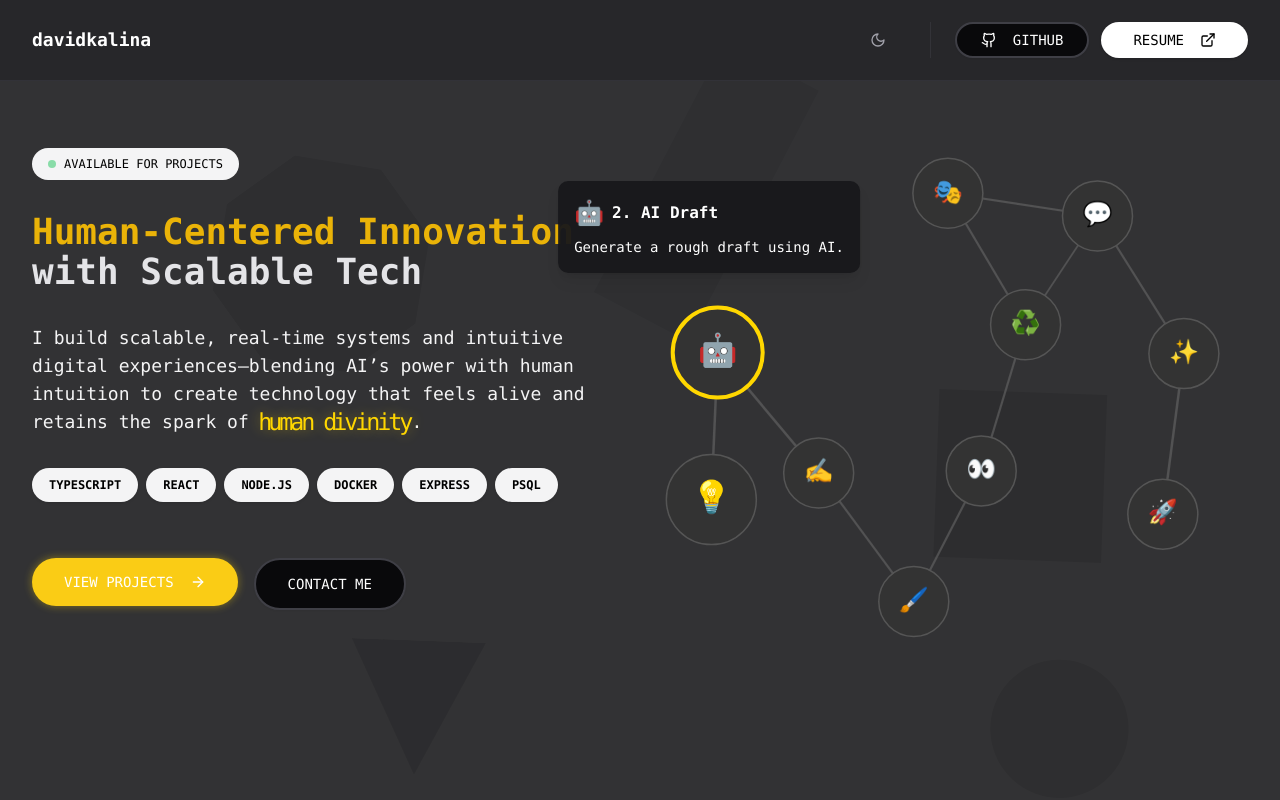
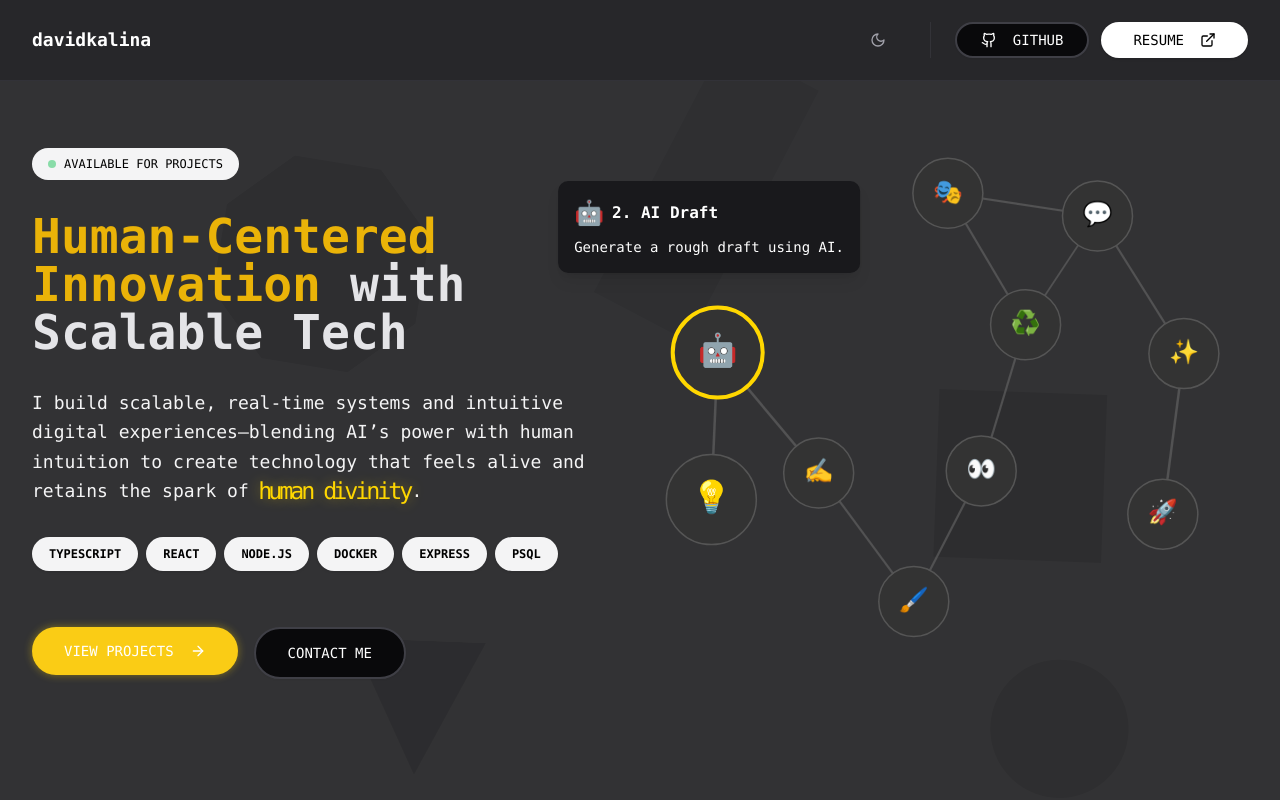
Before and after one commit to DavidKalina/davidkalina, a Next.js app: page / in a window 1280 px wide. Shown: the top 800 px of the page. Built offline with nearby package versions, Linux system fonts and the light colour scheme; no server answers.

Commit message:
feat: increase hero text size

```diff
--- a/components/Hero.tsx
+++ b/components/Hero.tsx
@@ -55,14 +55,14 @@ const ModernHero = () => {
 
             {/* Main Heading */}
             <div className="space-y-3">
-              <h1 className="font-mono font-bold text-xl sm:text-2xl md:text-3xl lg:text-4xl leading-snug">
+              <h1 className="font-mono font-bold text-2xl sm:text-3xl md:text-4xl lg:text-5xl leading-snug">
                 <span className="text-yellow-500">Human-Centered Innovation</span>
                 <span className="text-zinc-600 dark:text-zinc-200"> with Scalable Tech</span>
               </h1>
             </div>
 
             {/* Description */}
-            <p className="font-mono text-md sm:text-lg text-zinc-700 dark:text-zinc-100 leading-relaxed max-w-xl">
+            <p className="font-mono text-lg sm:text-md text-zinc-700 dark:text-zinc-100 leading-relaxed max-w-xl">
               I build scalable, real-time systems and intuitive digital experiences—blending AI’s
               power with human intuition to create technology that feels alive and retains the spark
               of <WaveText text="human divinity" />.
```
